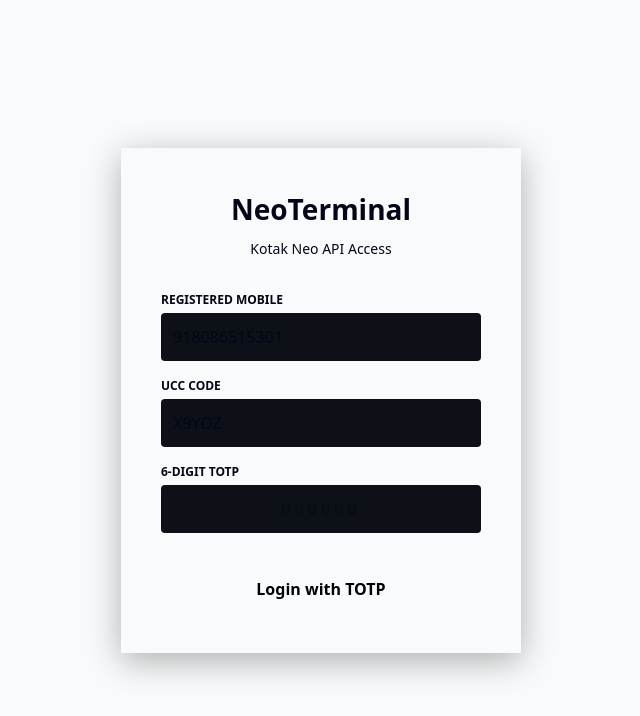
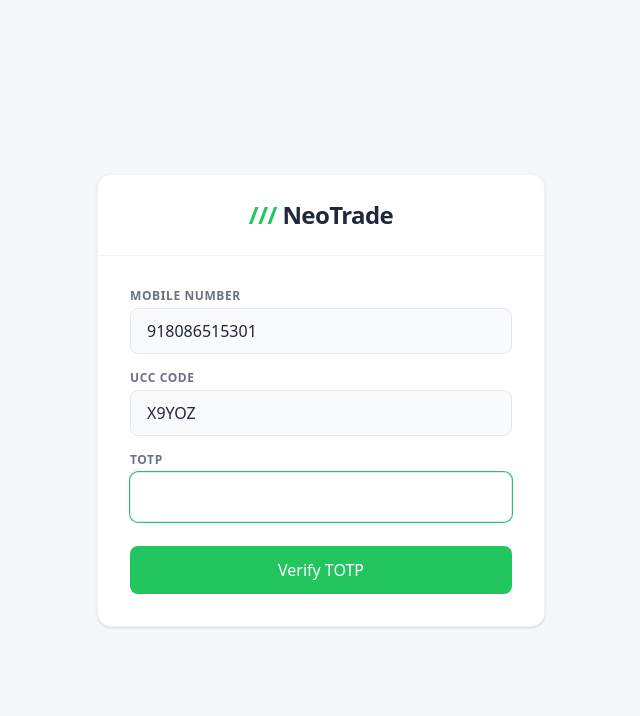
Before and after one commit to postboxx78-commits/trading-terminal, a React (Vite) app in the folder client/: page / in a window 1280 px wide. Shown: the top 716 px of the page, without its empty margins (319-959 px from the left). Built offline with nearby package versions, Linux system fonts and the light colour scheme.

Commit message:
Update Login.jsx

```diff
--- a/client/src/components/Login.jsx
+++ b/client/src/components/Login.jsx
@@ -1,128 +1,83 @@
-// client/src/pages/Login.jsx
-import React, { useState } from "react";
-import { totpLogin } from "../utils/auth";
+import { useState } from "react";
+import axios from "axios";
 
-function Login() {
+export default function Login({ onSuccess }) {
   const [mobile, setMobile] = useState("918086515301");
   const [ucc, setUcc] = useState("X9YOZ");
   const [totp, setTotp] = useState("");
-  const [loading, setLoading] = useState(false);
+  const [mpin, setMpin] = useState("");
+  const [isLoading, setIsLoading] = useState(false);
+  const [step, setStep] = useState(1);
   const [error, setError] = useState("");
 
-  const pageStyle = {
-    display: 'flex',
-    justifyContent: 'center',
-    alignItems: 'center',
-    height: '100vh',
-    backgroundColor: 'var(--bg-main)',
-  };
-
-  const cardStyle = {
-    backgroundColor: 'var(--bg-panel)',
-    backdropFilter: 'var(--backdrop-blur)',
-    WebkitBackdropFilter: 'var(--backdrop-blur)',
-    border: '1px solid var(--border-color)',
-    borderRadius: 'var(--radius-md)',
-    padding: '40px',
-    width: '400px',
-    boxShadow: '0 8px 32px 0 rgba(0, 0, 0, 0.3)',
-    textAlign: 'center',
-  };
-
-  const titleStyle = {
-    color: 'var(--color-accent)',
-    fontSize: '28px',
-    fontWeight: '700',
-    marginBottom: '8px',
-  };
-
-  const subtitleStyle = {
-    color: 'var(--text-secondary)',
-    marginBottom: '32px',
-    fontSize: '14px',
-  };
-
-  const formGroupStyle = {
-    textAlign: 'left',
-    marginBottom: '16px',
-  };
-
-  const labelStyle = {
-    color: 'var(--text-secondary)',
-    fontSize: '12px',
-    fontWeight: '600',
-    marginBottom: '4px',
-    display: 'block',
-    textTransform: 'uppercase',
-  };
-
-  const inputStyle = {
-    width: '100%',
-    padding: '12px',
-    backgroundColor: '#0d1117', // Darkest input bg
-    border: '1px solid var(--border-color)',
-    borderRadius: '4px',
-    color: 'var(--text-primary)',
-    fontSize: '16px',
-    boxSizing: 'border-box',
-    transition: 'border-color 0.2s',
-  };
-
-  const buttonStyle = {
-    width: '100%',
-    padding: '12px',
-    backgroundColor: loading ? 'var(--text-secondary)' : 'var(--color-accent)',
-    color: '#000', // Black text on cyan
-    border: 'none',
-    borderRadius: '4px',
-    fontSize: '16px',
-    fontWeight: '600',
-    cursor: loading ? 'not-allowed' : 'pointer',
-    marginTop: '16px',
-    transition: 'opacity 0.2s',
-  };
-
-  const handleLogin = async (e) => {
+  const login = async (e) => {
     e.preventDefault();
-    setLoading(true);
+    setIsLoading(true);
     setError("");
     try {
-      await totpLogin(mobile, ucc, totp);
-      window.location.reload();
-    } catch (e) {
-      setError(e.response?.data?.message || e.message || "Login failed");
+      if (step === 1) {
+        await axios.post("http://140.245.234.6:3001/auth/login", { mobile, ucc, totp });
+        setStep(2);
+      } else {
+        await axios.post("http://140.245.234.6:3001/auth/validate", { mpin: mpin.toString() });
+        if (onSuccess) onSuccess();
+        else window.location.reload();
+      }
+    } catch (err) {
+      setError(err.response?.data?.message || err.message || "Login failed");
     } finally {
-      setLoading(false);
+      setIsLoading(false);
     }
   };
 
   return (
-    <div style={pageStyle}>
-      <form style={cardStyle} onSubmit={handleLogin}>
-        <h2 style={titleStyle}>NeoTerminal</h2>
-        <p style={subtitleStyle}>Kotak Neo API Access</p>
-
-        {error && <div style={{color: 'var(--color-bear)', background: 'var(--color-bear-dim)', padding: '10px', borderRadius: '4px', marginBottom: '20px', fontSize: '14px'}}>{error}</div>}
-
-        <div style={formGroupStyle}>
-          <label style={labelStyle}>Registered Mobile</label>
-          <input style={inputStyle} value={mobile} onChange={e => setMobile(e.target.value)} placeholder="+91..." required />
-        </div>
-        <div style={formGroupStyle}>
-          <label style={labelStyle}>UCC Code</label>
-          <input style={inputStyle} value={ucc} onChange={e => setUcc(e.target.value)} placeholder="Enter UCC" required />
-        </div>
-        <div style={formGroupStyle}>
-          <label style={labelStyle}>6-Digit TOTP</label>
-          <input style={{...inputStyle, textAlign: 'center', letterSpacing: '4px'}} value={totp} onChange={e => setTotp(e.target.value)} maxLength={6} placeholder="000000" required autoFocus />
+    <div className="min-h-screen bg-[#f5f7fa] flex items-center justify-center p-4 font-sans">
+      <div className="bg-white rounded-xl shadow-sm border border-gray-100 overflow-hidden w-full max-w-md">
+        {/* Header matching the clean light theme */}
+        <div className="px-8 py-6 text-center border-b border-gray-100">
+           <h1 className="text-2xl font-bold text-gray-800 tracking-tight">
+             <span className="text-[#22c55e]">///</span> NeoTrade
+           </h1>
         </div>
 
-        <button type="submit" style={buttonStyle} disabled={loading}>
-          {loading ? "Authenticating..." : "Login with TOTP"}
-        </button>
-      </form>
+        <form onSubmit={login} className="p-8">
+          {error && <div className="mb-4 p-3 bg-red-50 text-red-600 text-sm rounded-md">{error}</div>}
+
+          {step === 1 ? (
+            <div className="space-y-4">
+              <div>
+                <label className="block text-xs font-semibold text-gray-500 mb-1 uppercase tracking-wider">Mobile Number</label>
+                <input type="tel" value={mobile} onChange={e => setMobile(e.target.value)} className="w-full px-4 py-2.5 bg-gray-50 border border-gray-200 rounded-md focus:outline-none focus:ring-1 focus:ring-[#22c55e] focus:bg-white text-gray-800 transition-colors" placeholder="+91..." required />
+              </div>
+              <div>
+                <label className="block text-xs font-semibold text-gray-500 mb-1 uppercase tracking-wider">UCC Code</label>
+                <input type="text" value={ucc} onChange={e => setUcc(e.target.value)} className="w-full px-4 py-2.5 bg-gray-50 border border-gray-200 rounded-md focus:outline-none focus:ring-1 focus:ring-[#22c55e] focus:bg-white text-gray-800 transition-colors" required />
+              </div>
+              <div>
+                <label className="block text-xs font-semibold text-gray-500 mb-1 uppercase tracking-wider">TOTP</label>
+                <input type="text" value={totp} onChange={e => setTotp(e.target.value)} className="w-full px-4 py-2.5 bg-gray-50 border border-gray-200 rounded-md focus:outline-none focus:ring-1 focus:ring-[#22c55e] focus:bg-white text-gray-800 transition-colors text-center tracking-widest text-lg" maxLength="6" required autoFocus />
+              </div>
+            </div>
+          ) : (
+            <div className="space-y-4">
+              <div>
+                <label className="block text-xs font-semibold text-gray-500 mb-1 uppercase tracking-wider">Enter MPIN</label>
+                <input type="password" value={mpin} onChange={e => setMpin(e.target.value)} className="w-full px-4 py-2.5 bg-gray-50 border border-gray-200 rounded-md focus:outline-none focus:ring-1 focus:ring-[#22c55e] focus:bg-white text-gray-800 transition-colors text-center tracking-widest text-lg" maxLength="6" required autoFocus />
+              </div>
+            </div>
+          )}
+
+          <button type="submit" disabled={isLoading} className="w-full mt-6 py-3 px-4 bg-[#22c55e] hover:bg-[#16a34a] text-white font-medium rounded-md transition-colors disabled:opacity-70 disabled:cursor-not-allowed">
+            {isLoading ? "Processing..." : (step === 1 ? "Verify TOTP" : "Complete Login")}
+          </button>
+
+          {step === 2 && (
+            <button type="button" onClick={() => setStep(1)} className="w-full mt-3 py-2 text-sm text-gray-500 hover:text-gray-800">
+              Back
+            </button>
+          )}
+        </form>
+      </div>
     </div>
   );
 }
-
-export default Login;
```
